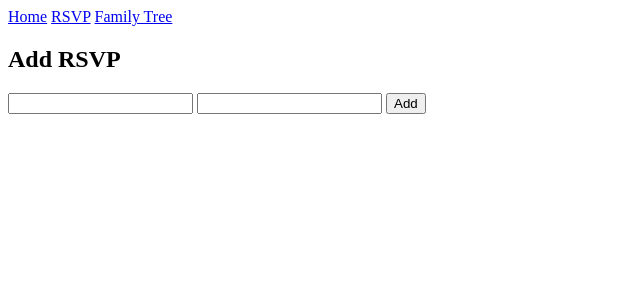
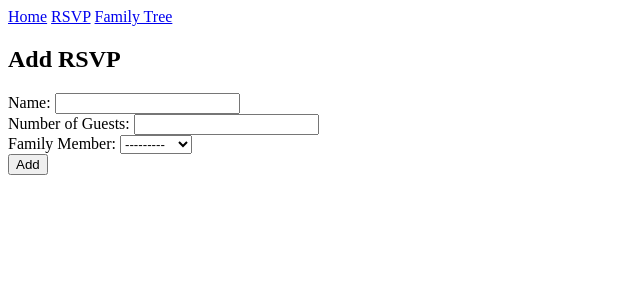
Before and after one commit to samiam151/reunion, a Django app: page /rsvp/add in a window 1280 px wide. Shown: the top 300 px of the page, without its empty margins (0-640 px from the left). Run offline with Django 3.2, Linux system fonts and the light colour scheme.

Commit message:
Merged with familyUsers

```diff
--- a/reunion/rsvp/admin.py
+++ b/reunion/rsvp/admin.py
@@ -5,7 +5,7 @@ from .models import RSVP
 
 class RSVPModelAdmin(admin.ModelAdmin):
     '''Admin Model for RSVPs''';
-    list_display = ["name", "numGuests", "timestamp", 'id', 'pk']
+    list_display = ["name", "numGuests", "timestamp", "member", 'id', 'pk']
     list_filter = ["name", "numGuests", "timestamp"]
 
     class Meta:
--- a/reunion/rsvp/forms.py
+++ b/reunion/rsvp/forms.py
@@ -8,4 +8,5 @@ class RSVPForm(forms.ModelForm):
         fields = [
             "name",
             "numGuests",
+            "member",
         ]
--- a/reunion/rsvp/models.py
+++ b/reunion/rsvp/models.py
@@ -2,9 +2,20 @@ from django.db import models
 
 # Create your models here.
 class RSVP(models.Model):
+    MEMBER_CHOICES = (
+        ('onesta', 'Onesta'),
+        ('cecilia', 'Cecilia'),
+        ('priscilla', 'Priscilla'),
+        ('lily', 'Lily Mae'),
+        ('curly', 'Curly'),
+        ('ophelia', 'Ophelia'),
+        ('abby', 'Abby'),
+    )
+
     name = models.CharField(max_length=50)
     numGuests = models.IntegerField()
     timestamp = models.DateTimeField(auto_now=False, auto_now_add=True)
+    member = models.CharField(max_length=50, choices=MEMBER_CHOICES, unique=False)
 
     def __str__(self):
         return "{0} => {1}".format(self.name, self.numGuests)
--- a/reunion/rsvp/views.py
+++ b/reunion/rsvp/views.py
@@ -7,21 +7,32 @@ from .models import RSVP
 # Create your views here.
 def rsvp_list(request):
     rsvps = RSVP.objects.all()
-    return render(request, 'rsvp/list.html', { "rsvps": rsvps })
 
+    def map_by_family():
+        rsvps_by_family = []
+        families = list(set([rsvp.member for rsvp in rsvps]))
+        for family in families:
+            print(family)
+            people_in_family = [rsvp.name for rsvp in rsvps if rsvp.member == family]
+            rsvps_by_family.append({ "name": family, "people": people_in_family })
 
-def rsvp_create(request):
-    return render(request, 'rsvp/add.html')
+        print(rsvps_by_family)
+        return rsvps_by_family
 
+    context = {
+        "rsvps": rsvps,
+        "rsvps_by_family": map_by_family(),
+    }
+
+    return render(request, 'rsvp/list.html', context)
 
 def rsvp_delete(request, pk=None):
     instance = get_object_or_404(RSVP, pk=pk)
     instance.delete()
     return redirect("rsvp:list")
 
-
 class RSVPCreate(CreateView):
     model = RSVP
-    fields = ['name','numGuests']
+    fields = ['name','numGuests', 'member']
     template_name = 'rsvp/add.html'
     success_url = '/rsvp'
--- a/reunion/templates/rsvp/add.html
+++ b/reunion/templates/rsvp/add.html
@@ -5,8 +5,20 @@
 
 <h2>Add RSVP</h2>
 <form method="POST">{% csrf_token %}
-    {{ form.name }}
-    {{ form.numGuests }}
+    <div class="question">
+        <label for="{{form.name.id_for_label}}">Name: </label>
+        {{ form.name }}
+    </div>
+
+    <div class="question">
+        <label for="{{form.numGuests.id_for_label}}">Number of Guests: </label>
+        {{ form.numGuests }}
+    </div>
+
+    <div class="question">
+        <label for="{{form.member.id_for_label}}">Family Member: </label>
+        {{ form.member }}
+    </div>
 
     <input type="submit" value="Add">
 </form>
```
Also changed, not shown: reunion/templates/rsvp/list.html (+13 -1 lines), reunion/home/migrations/__init__.py (deleted), 1 other file.
